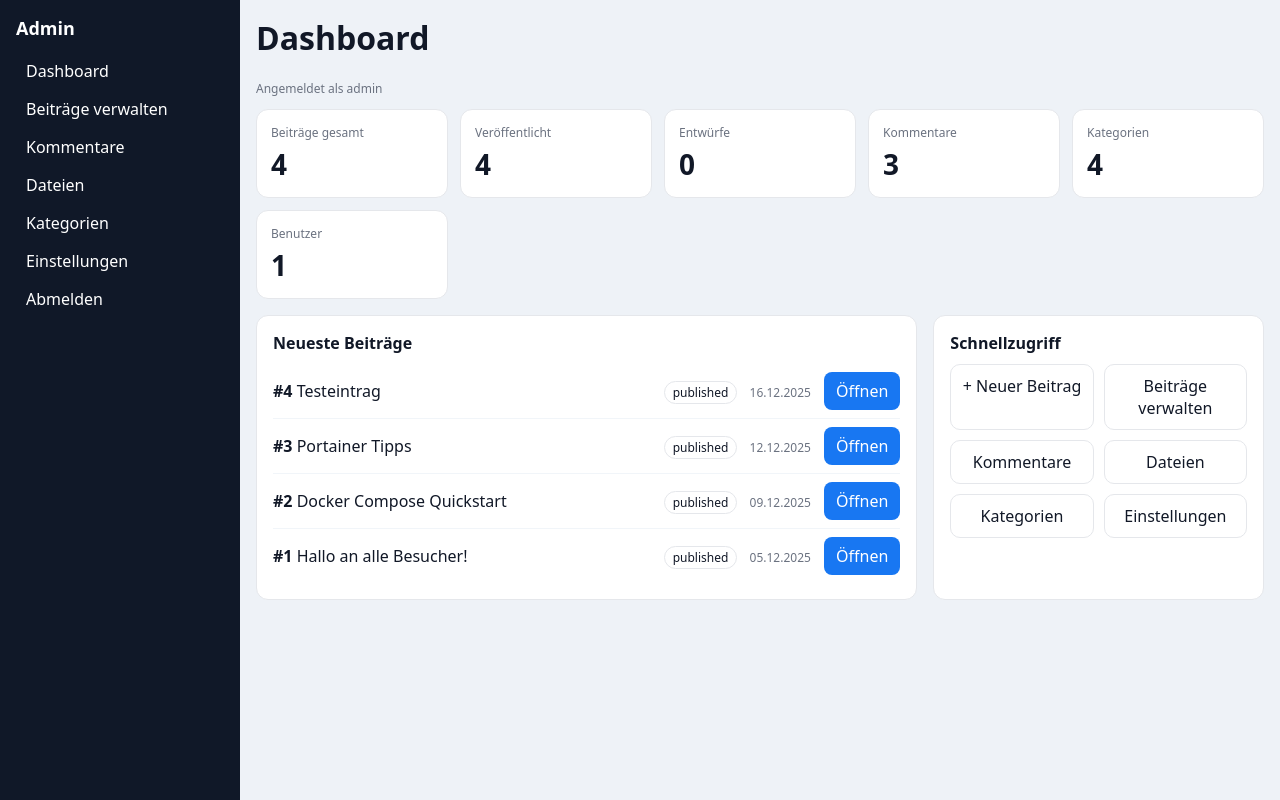
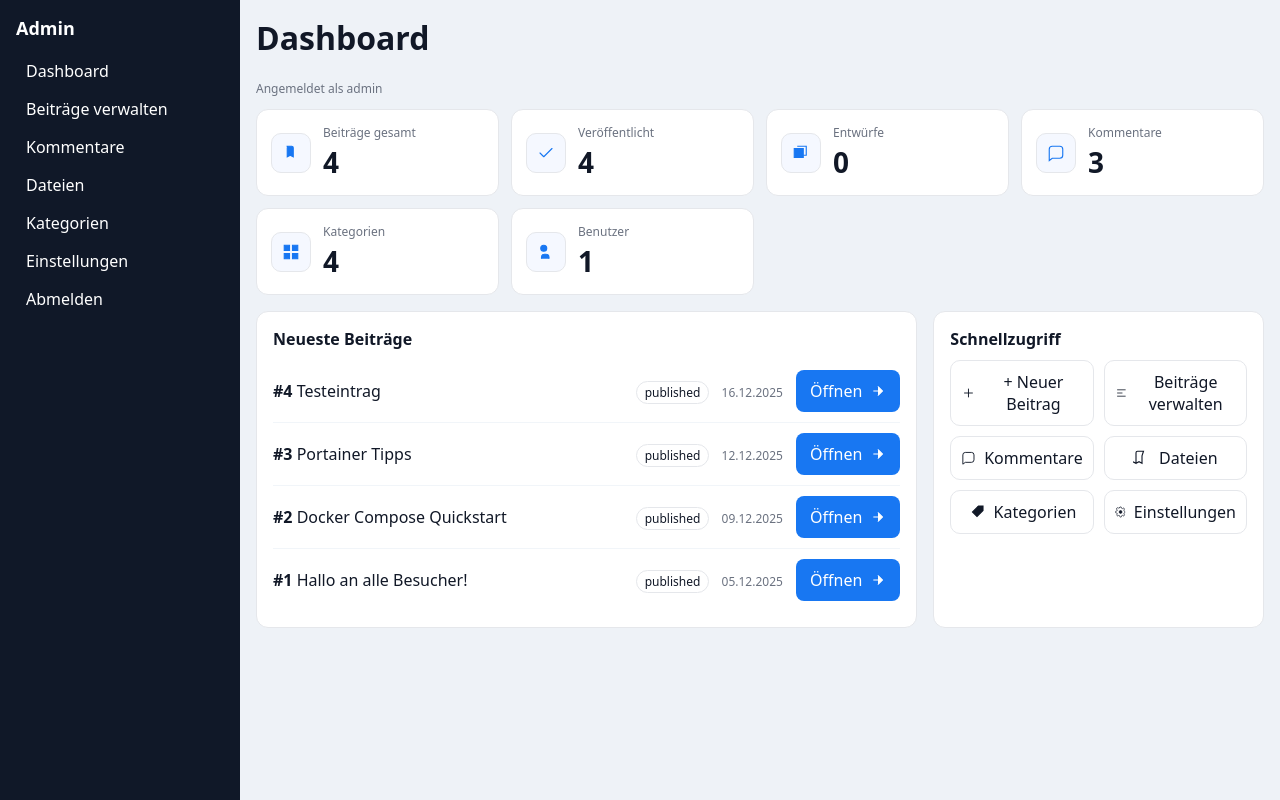
Before and after one commit to el-choco/privatcms, a PHP site: page /dashboard.php in a window 1280 px wide. Run offline with PHP 8.4, Linux system fonts and the light colour scheme; a user stored in the database is signed in; data comes from the database, SQL or seed files in the repository.

Commit message:
Update admin/dashboard.php: add i18n-enabled dashboard layout and stats

```diff
--- a/admin/dashboard.php
+++ b/admin/dashboard.php
@@ -19,19 +19,34 @@ $stats = [
     'posts_total'      => (int)$pdo->query("SELECT COUNT(*) FROM posts")->fetchColumn(),
     'posts_published'  => (int)$pdo->query("SELECT COUNT(*) FROM posts WHERE status='published'")->fetchColumn(),
     'posts_drafts'     => (int)$pdo->query("SELECT COUNT(*) FROM posts WHERE status='draft'")->fetchColumn(),
-    'comments_total'   => 0,
-    'categories_total' => 0,
-    'users_total'      => 0,
+    'comments_total'   => 0, 'categories_total' => 0, 'users_total' => 0,
 ];
 foreach (['comments_total' => 'comments', 'categories_total' => 'categories', 'users_total' => 'users'] as $k => $tbl) {
     try { $stats[$k] = (int)$pdo->query("SELECT COUNT(*) FROM {$tbl}")->fetchColumn(); } catch (Throwable $e) {}
 }
 $latestPosts = [];
-try {
-    $stmt = $pdo->query("SELECT id, title, status, created_at FROM posts ORDER BY created_at DESC LIMIT 8");
-    $latestPosts = $stmt->fetchAll();
-} catch (Throwable $e) {}
+try { $latestPosts = $pdo->query("SELECT id, title, status, created_at FROM posts ORDER BY created_at DESC LIMIT 8")->fetchAll(); } catch (Throwable $e) {}
 $admin = $_SESSION['admin'] ?? ['username' => 'admin'];
+
+function svg($name, $cls='icon-18') {
+  $icons = [
+    'posts' => '<path d="M6 3h7a2 2 0 0 1 2 2v12l-4-2-4 2V5a2 2 0 0 1 2-2z"/>',
+    'published' => '<path d="M20 6 9 17l-5-5" stroke-linecap="round" stroke-linejoin="round" fill="none"/>',
+    'drafts' => '<path d="M3 6h12v12H3z"/><path d="M7 3h12v12h-4" fill="none"/>',
+    'comments' => '<path d="M21 15a4 4 0 0 1-4 4H7l-4 3V7a4 4 0 0 1 4-4h10a4 4 0 0 1 4 4z" fill="none"/>',
+    'categories' => '<path d="M3 3h7v7H3zM14 3h7v7h-7zM3 14h7v7H3zM14 14h7v7h-7z"/>',
+    'users' => '<path d="M16 21v-2a4 4 0 0 0-4-4h-2a4 4 0 0 0-4 4v2"/><circle cx="9" cy="7" r="4"/>',
+    'open' => '<path d="M5 12h11"/><path d="M12 5l7 7-7 7" />',
+    'new' => '<path d="M12 5v14M5 12h14" />',
+    'manage' => '<path d="M4 6h16M4 12h10M4 18h16" />',
+    'file' => '<path d="M14 3H6a2 2 0 0 0-2 2v14l-4-2 4 2 4-2 4 2V9z" fill="none"/>',
+    'settings' => '<path d="M12 15a3 3 0 1 0 0-6 3 3 0 0 0 0 6z"/><path d="M19.4 15a1.65 1.65 0 0 0 .33 1.82l.06.06a2 2 0 1 1-2.83 2.83l-.06-.06a1.65 1.65 0 0 0-1.82-.33 1.65 1.65 0 0 0-1 1.51V21a2 2 0 1 1-4 0v-.09a1.65 1.65 0 0 0-1-1.51 1.65 1.65 0 0 0-1.82.33l-.06.06a2 2 0 1 1-2.83-2.83l.06-.06a1.65 1.65 0 0 0 .33-1.82 1.65 1.65 0 0 0-1.51-1H3a2 2 0 1 1 0-4h.09a1.65 1.65 0 0 0 1.51-1 1.65 1.65 0 0 0-.33-1.82l-.06-.06A2 2 0 1 1 7.04 3.3l.06.06a1.65 1.65 0 0 0 1.82.33H9a1.65 1.65 0 0 0 1-1.51V3a2 2 0 1 1 4 0v.09a1.65 1.65 0 0 0 1 1.51 1.65 1.65 0 0 0 1.82-.33l.06-.06a2 2 0 1 1 2.83 2.83l-.06.06a1.65 1.65 0 0 0-.33 1.82V9c0 .67.39 1.27 1 1.51.64.26 1.09.88 1.09 1.6s-.45 1.34-1.09 1.6c-.61.24-1 .84-1 1.29z" fill="none"/>',
+    'tags' => '<path d="M20 10V4h-6l-8 8 6 6 8-8z"/><circle cx="14" cy="6" r="1"/>',
+    'comments2' => '<path d="M21 15a4 4 0 0 1-4 4H7l-4 3V7a4 4 0 0 1 4-4h10a4 4 0 0 1 4 4z" fill="none"/>'
+  ];
+  $path = $icons[$name] ?? '';
+  return '<svg class="'.$cls.'" viewBox="0 0 24 24" fill="currentColor" stroke="currentColor" stroke-width="1.5" aria-hidden="true">'.$path.'</svg>';
+}
 ?>
 <!DOCTYPE html>
 <html lang="<?= htmlspecialchars($i18n->locale()) ?>">
@@ -40,24 +55,6 @@ $admin = $_SESSION['admin'] ?? ['username' => 'admin'];
   <title><?= htmlspecialchars($i18n->t('dashboard.title')) ?> – PiperBlog Admin</title>
   <meta name="viewport" content="width=device-width, initial-scale=1">
   <link href="/admin/assets/styles/admin.css" rel="stylesheet">
-  <style>
-    .cards{display:grid;grid-template-columns:repeat(auto-fill,minmax(180px,1fr));gap:12px;margin-bottom:16px}
-    .card{background:#fff;border:1px solid #e5e7eb;border-radius:12px;padding:14px}
-    .metric{font-size:28px;font-weight:700;margin-top:4px}
-    .muted{color:#6b7280;font-size:12px}
-    .grid{display:grid;grid-template-columns:1fr;gap:16px}
-    @media(min-width:960px){.grid{grid-template-columns:2fr 1fr}}
-    .panel{background:#fff;border:1px solid #e5e7eb;border-radius:12px;padding:16px}
-    .panel h3{margin:0 0 10px;font-size:16px}
-    .list{list-style:none;margin:0;padding:0}
-    .list li{display:flex;justify-content:space-between;align-items:center;padding:8px 0;border-bottom:1px solid #f1f5f9}
-    .list li:last-child{border-bottom:none}
-    .badge{display:inline-block;padding:2px 8px;border-radius:999px;font-size:12px;border:1px solid #e5e7eb}
-    .btn{display:inline-block;padding:8px 12px;border-radius:8px;background:#1877f2;color:#fff;text-decoration:none}
-    .quick{display:grid;grid-template-columns:repeat(auto-fill,minmax(140px,1fr));gap:10px}
-    .quick a{display:block;text-align:center;padding:10px;background:#fff;border:1px solid #e5e7eb;border-radius:10px;text-decoration:none;color:#111827}
-    .quick a:hover{background:#f8fafc}
-  </style>
 </head>
 <body>
   <div class="admin-layout">
@@ -78,12 +75,65 @@ $admin = $_SESSION['admin'] ?? ['username' => 'admin'];
       <p class="muted"><?= htmlspecialchars($i18n->t('dashboard.logged_in_as', ['{user}' => (string)($admin['username'] ?? 'admin')])) ?></p>
 
       <section class="cards">
-        <div class="card"><div class="muted"><?= htmlspecialchars($i18n->t('dashboard.cards_posts_total')) ?></div><div class="metric"><?= $stats['posts_total'] ?></div></div>
-        <div class="card"><div class="muted"><?= htmlspecialchars($i18n->t('dashboard.cards_published')) ?></div><div class="metric"><?= $stats['posts_published'] ?></div></div>
-        <div class="card"><div class="muted"><?= htmlspecialchars($i18n->t('dashboard.cards_drafts')) ?></div><div class="metric"><?= $stats['posts_drafts'] ?></div></div>
-        <div class="card"><div class="muted"><?= htmlspecialchars($i18n->t('dashboard.cards_comments')) ?></div><div class="metric"><?= $stats['comments_total'] ?></div></div>
-        <div class="card"><div class="muted"><?= htmlspecialchars($i18n->t('dashboard.cards_categories')) ?></div><div class="metric"><?= $stats['categories_total'] ?></div></div>
-        <div class="card"><div class="muted"><?= htmlspecialchars($i18n->t('dashboard.cards_users')) ?></div><div class="metric"><?= $stats['users_total'] ?></div></div>
+        <div class="card">
+          <div class="kpi">
+            <div class="kpi-icon"><?= svg('posts') ?></div>
+            <div>
+              <div class="muted"><?= htmlspecialchars($i18n->t('dashboard.cards_posts_total')) ?></div>
+              <div class="metric"><?= $stats['posts_total'] ?></div>
+            </div>
+          </div>
+        </div>
+
+        <div class="card">
+          <div class="kpi">
+            <div class="kpi-icon"><?= svg('published') ?></div>
+            <div>
+              <div class="muted"><?= htmlspecialchars($i18n->t('dashboard.cards_published')) ?></div>
+              <div class="metric"><?= $stats['posts_published'] ?></div>
+            </div>
+          </div>
+        </div>
+
+        <div class="card">
+          <div class="kpi">
+            <div class="kpi-icon"><?= svg('drafts') ?></div>
+            <div>
+              <div class="muted"><?= htmlspecialchars($i18n->t('dashboard.cards_drafts')) ?></div>
+              <div class="metric"><?= $stats['posts_drafts'] ?></div>
+            </div>
+          </div>
+        </div>
+
+        <div class="card">
+          <div class="kpi">
+            <div class="kpi-icon"><?= svg('comments') ?></div>
+            <div>
+              <div class="muted"><?= htmlspecialchars($i18n->t('dashboard.cards_comments')) ?></div>
+              <div class="metric"><?= $stats['comments_total'] ?></div>
+            </div>
+          </div>
+        </div>
+
+        <div class="card">
+          <div class="kpi">
+            <div class="kpi-icon"><?= svg('categories') ?></div>
+            <div>
+              <div class="muted"><?= htmlspecialchars($i18n->t('dashboard.cards_categories')) ?></div>
+              <div class="metric"><?= $stats['categories_total'] ?></div>
+            </div>
+          </div>
+        </div>
+
+        <div class="card">
+          <div class="kpi">
+            <div class="kpi-icon"><?= svg('users') ?></div>
+            <div>
+              <div class="muted"><?= htmlspecialchars($i18n->t('dashboard.cards_users')) ?></div>
+              <div class="metric"><?= $stats['users_total'] ?></div>
+            </div>
+          </div>
+        </div>
       </section>
 
       <div class="grid">
@@ -104,7 +154,9 @@ $admin = $_SESSION['admin'] ?? ['username' => 'admin'];
                     <span class="muted" style="margin-left:8px;">
                       <?= htmlspecialchars(date($i18n->t('dashboard.date_fmt'), strtotime((string)$p['created_at']))) ?>
                     </span>
-                    <a class="btn" style="margin-left:10px" href="/article.php?id=<?= (int)$p['id'] ?>"><?= htmlspecialchars($i18n->t('dashboard.button_open')) ?></a>
+                    <a class="btn" style="margin-left:10px" href="/article.php?id=<?= (int)$p['id'] ?>">
+                      <?= htmlspecialchars($i18n->t('dashboard.button_open')) ?> <?= svg('open','icon-16') ?>
+                    </a>
                   </span>
                 </li>
               <?php endforeach; ?>
@@ -115,12 +167,12 @@ $admin = $_SESSION['admin'] ?? ['username' => 'admin'];
         <section class="panel">
           <h3><?= htmlspecialchars($i18n->t('dashboard.panel_quick')) ?></h3>
           <div class="quick">
-            <a href="/admin/post-create.php"><?= htmlspecialchars($i18n->t('dashboard.quick_new_post')) ?></a>
-            <a href="/admin/posts.php"><?= htmlspecialchars($i18n->t('dashboard.quick_manage_posts')) ?></a>
-            <a href="/admin/comments.php"><?= htmlspecialchars($i18n->t('dashboard.quick_comments')) ?></a>
-            <a href="/admin/files.php"><?= htmlspecialchars($i18n->t('dashboard.quick_files')) ?></a>
-            <a href="/admin/categories.php"><?= htmlspecialchars($i18n->t('dashboard.quick_categories')) ?></a>
-            <a href="/admin/settings.php"><?= htmlspecialchars($i18n->t('dashboard.quick_settings')) ?></a>
+            <a href="/admin/post-create.php"><?= svg('new','icon-18') ?> <?= htmlspecialchars($i18n->t('dashboard.quick_new_post')) ?></a>
+            <a href="/admin/posts.php"><?= svg('manage','icon-18') ?> <?= htmlspecialchars($i18n->t('dashboard.quick_manage_posts')) ?></a>
+            <a href="/admin/comments.php"><?= svg('comments2','icon-18') ?> <?= htmlspecialchars($i18n->t('dashboard.quick_comments')) ?></a>
+            <a href="/admin/files.php"><?= svg('file','icon-18') ?> <?= htmlspecialchars($i18n->t('dashboard.quick_files')) ?></a>
+            <a href="/admin/categories.php"><?= svg('tags','icon-18') ?> <?= htmlspecialchars($i18n->t('dashboard.quick_categories')) ?></a>
+            <a href="/admin/settings.php"><?= svg('settings','icon-18') ?> <?= htmlspecialchars($i18n->t('dashboard.quick_settings')) ?></a>
           </div>
         </section>
       </div>
```
